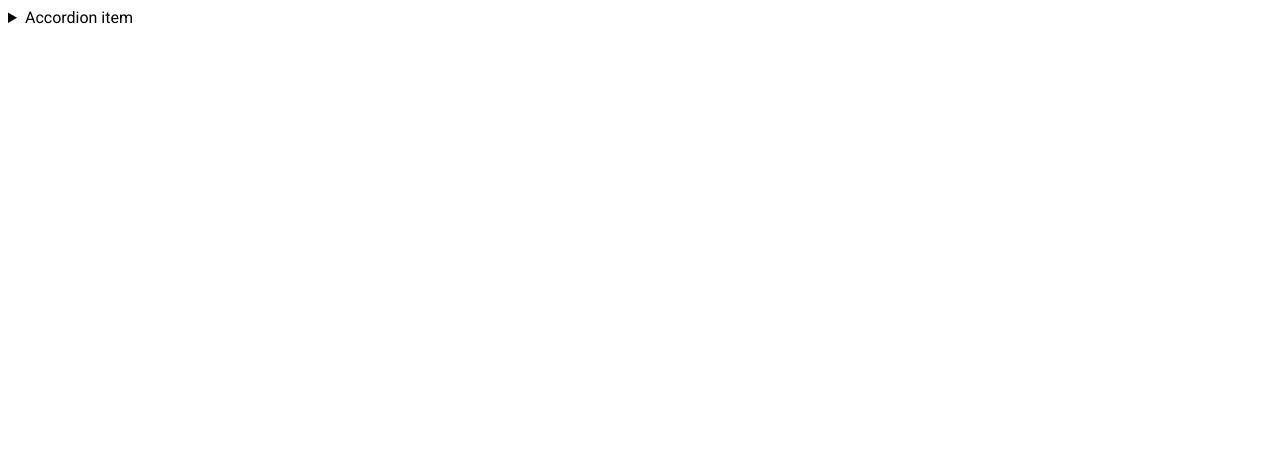
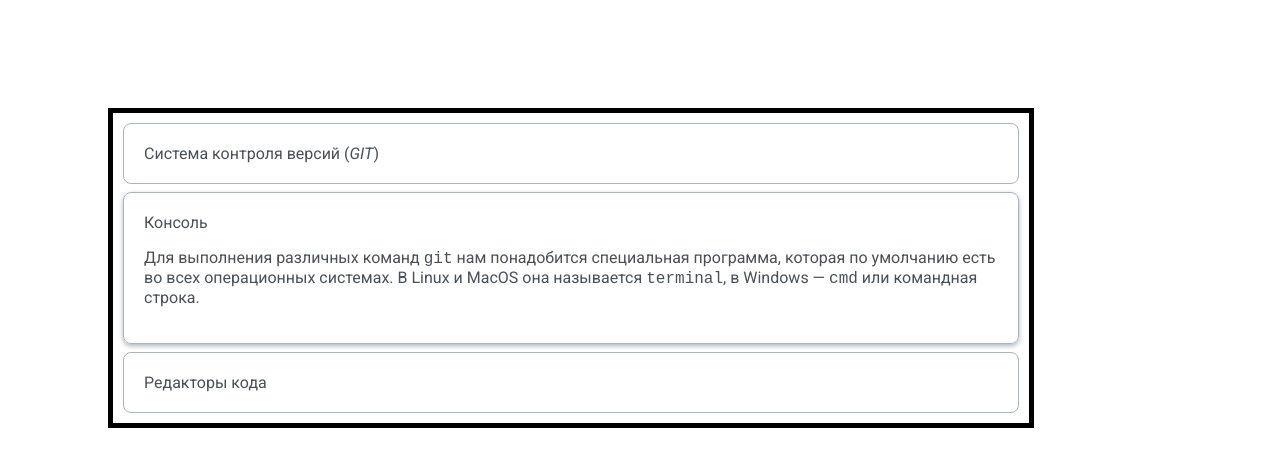
Before and after one commit to js-tasks-ru/htmlcss-20231027_eugene-kachalin, a website: page 03-lection1/02-accordion/index.html in a window 1280 px wide. Drawn offline with Linux system fonts and the light colour scheme.

Commit message:
part solve 03-02-accordion

```diff
--- a/03-lection1/02-accordion/accordion.css
+++ b/03-lection1/02-accordion/accordion.css
@@ -1 +1,49 @@
-/* Стилизация аккордеона */
+@import '/assets/css/main.css';
+
+.accordion__item {
+    border: solid 1px;
+    border-color: var(--grey-3);
+    padding: 20px;
+    border-radius: 8px;
+    margin-bottom: 8px;
+}
+
+.accordion__item[open] {
+    box-shadow: 0 2px 5px 0 var(--grey-3);
+}
+
+/* This works only one time */
+.accordion__item[open] .accordion__item__summary~* {
+    animation: sweep .5s ease-in-out;
+}
+
+@keyframes sweep {
+    0% {
+        opacity: 0;
+        transform: translateX(-10px);
+    }
+
+    100% {
+        opacity: 1;
+        transform: translateX(0);
+    }
+}
+/*  */
+.accordion__item:last-child {
+    margin-bottom: 0;
+}
+
+.accordion__item__summary {
+    list-style-type: none;
+    font-size: 16px;
+    color: var(--grey-4);
+}
+
+.accordion__item__summary:focus {
+    color: black;
+}
+
+.accordion__item__text {
+    font-size: 16px;
+    color: var(--grey-4)
+}
--- a/03-lection1/02-accordion/index.html
+++ b/03-lection1/02-accordion/index.html
@@ -1,18 +1,60 @@
 <!DOCTYPE html>
 <!-- Страница с аккордеоном -->
 <html lang="ru">
+
 <head>
+    <style type="text/css">
+        body {
+            position: absolute;
+            top: 100px;
+            left: 100px;
+            width: 70%;
+            border: solid 5px;
+            padding: 10px;
+        }
+
+        code {
+            display: inline;
+            font-family: 'Courier New', Courier, monospace;
+        }
+    </style>
     <link rel="stylesheet" href="../../assets/css/main.css">
     <link rel="stylesheet" href="./accordion.css">
 </head>
+
 <body>
-        <details>
-            <summary>
-                Accordion item
+    <div class="accordion">
+        <details class="accordion__item accordion__item_closed">
+            <summary class="accordion__item__summary">
+                Система контроля версий (<em>GIT</em>)
             </summary>
+            <div class="accordion__item__text">
                 <p>
-                Hidden content
+                    <em>Git</em> — это инструмент, без которого сложно представить себе современную разработку. Если вы с ней еще не знакомы — ничего страшного, нам нужны только самые основные операции, которые запомнить достаточно просто, но которые при этом используются в 95% случаев. Скачать и установить <code>git</code> можно с официального сайта.
                 </p>
+            </div>
         </details>
+        <details class="accordion__item" open>
+            <summary class="accordion__item__summary">
+                Консоль
+            </summary>
+            <div class="accordion__item__text">
+                <p>
+                    Для выполнения различных команд <code>git</code> нам понадобится специальная программа, которая по умолчанию есть во всех операционных системах. В Linux и MacOS она называется <code>terminal</code>, в Windows — <code>cmd</code> или командная строка.
+                </p>
+            </div>
+        </details>
+        <details class="accordion__item accordion__item_closed">
+            <summary class="accordion__item__summary">
+                Редакторы кода
+            </summary>
+            <div class="accordion__item__text">
+                <p>
+                    Если у вас уже есть любимый редактор кода — вы можете вести разработку в нем. Ниже представлены на выбор несколько редакторов кода, в которых вы можете удобно решать задачи курса. Все редакторы в списке ниже являются кроссплатформенными, т. е. будут работать в любой операционной системе.
+                </p>
+            </div>
+        </details>
+    </div>
 </body>
+
 </html>
```
Lines whose indentation alone changed are shown as unchanged.
